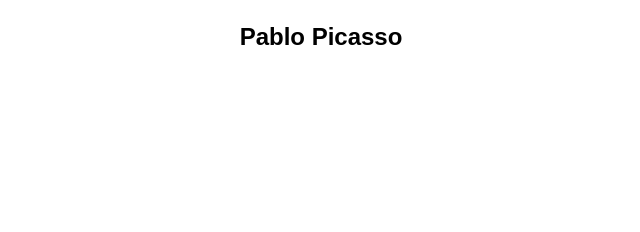
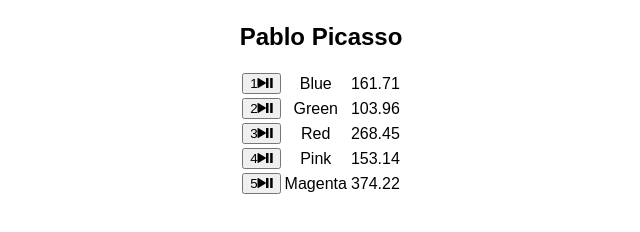
Before and after one commit to rpirritano/canzone_player, a React (Create React App) app: page /album/the-colors in a window 1280 px wide. Shown: the part 440-672 px from the top of the page, without its empty margins (319-959 px from the left). Built offline with nearby package versions, Linux system fonts and the light colour scheme.

Commit message:
added songs to album

```diff
--- a/public/index.html
+++ b/public/index.html
@@ -10,6 +10,7 @@
     -->
     <link rel="manifest" href="%PUBLIC_URL%/manifest.json">
     <link rel="shortcut icon" href="%PUBLIC_URL%/favicon.ico">
+    <link rel="stylesheet" type="text/css" href="http://code.ionicframework.com/ionicons/2.0.1/css/ionicons.min.css">
     <!--
       Notice the use of %PUBLIC_URL% in the tags above.
       It will be replaced with the URL of the `public` folder during the build.
--- a/src/App.css
+++ b/src/App.css
@@ -22,6 +22,10 @@
   font-size: large;
 }
 
+#song-list {
+  margin: 0 auto;
+}
+
 @keyframes App-logo-spin {
   from { transform: rotate(0deg); }
   to { transform: rotate(360deg); }
--- a/src/components/Album.js
+++ b/src/components/Album.js
@@ -33,6 +33,24 @@
             <col id="song-duration-column" />
           </colgroup>
           <tbody>
+            {
+              this.state.album.songs.map( (song, index) =>
+            	 song.element = (
+                 <tr>
+                   <td>
+                     <button>
+                       <span class="song-number">{index + 1}</span>
+                        <span class="ion-play"></span>
+                        <span class="ion-pause"></span>
+                      </button>
+                    </td>
+
+                    <td className="song-title">{song.title}</td>
+                    <td className="song-duration">{song.duration}</td>
+                  </tr>
+                 )
+               )
+             }
           </tbody>
         </table>
       </section>
```
